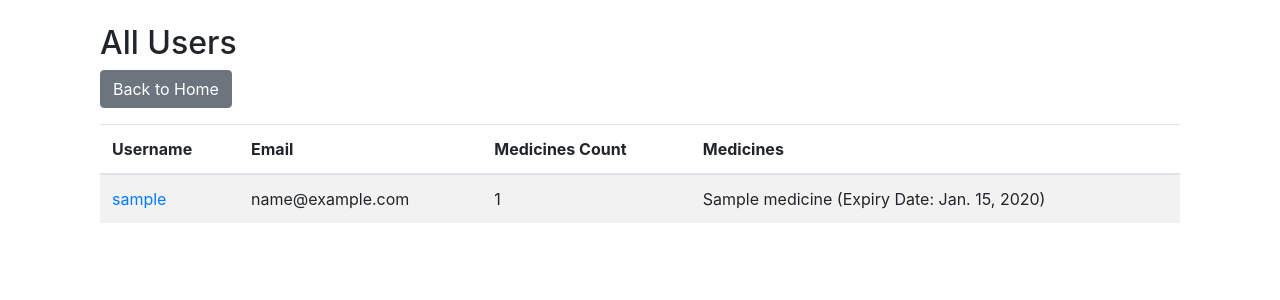
After one commit to aaravchauhan18/first-aid-kit-django, a Django app: page /user-list/ in a window 1280 px wide. The commit adds this page. Shown: the top 300 px of the page. Run offline with Django 5.2, Linux system fonts and the light colour scheme; a user stored in the database is signed in; tables that the repository leaves empty hold one stand-in row (values such as "Sample post").

```diff
--- /dev/null
+++ b/base/templates/base/user_list.html
@@ -0,0 +1,48 @@
+{% extends 'base/main.html' %}
+
+{% block content %}
+
+<div class="container mt-4">
+    <h2>All Users</h2>
+    <div class="mb-3">
+        <a href="{% url 'medicines' %}" class="btn btn-secondary">Back to Home</a>
+    </div>
+    <table class="table table-striped">
+        <thead>
+            <tr>
+                <th scope="col">Username</th>
+                <th scope="col">Email</th>
+                <th scope="col">Medicines Count</th>
+                <th scope="col">Medicines</th>
+                <!-- Add more fields as needed -->
+            </tr>
+        </thead>
+        <tbody>
+            {% for user in users %}
+            <tr>
+                <td><a href="{% url 'user-medicines' user.id %}">{{ user.username }}</a></td>
+                <td>{{ user.email }}</td>
+                <td>
+                    {{ user.medicine_set.count }}
+                </td>
+                <td>
+                    <!-- Display medicines associated with each user -->
+                    {% for medicine in user.medicine_set.all %}
+                        {{ medicine.medicine_name }} (Expiry Date: {{ medicine.expiry_date }})<br>
+                    {% empty %}
+                        No medicines
+                    {% endfor %}
+                </td>
+
+                <!-- Add more columns for other user details or actions -->
+            </tr>
+            {% empty %}
+            <tr>
+                <td colspan="3">No users found.</td>
+            </tr>
+            {% endfor %}
+        </tbody>
+    </table>
+</div>
+
+{% endblock content %}
--- a/base/urls.py
+++ b/base/urls.py
@@ -1,5 +1,5 @@
 from django.urls import path
-from .views import MedicineList, MedicineDetail, MedicineCreate, MedicineUpdate, MedicineDelete, CustomLoginView, RegisterPage, UserMedicineList, contact_view
+from .views import MedicineList, MedicineDetail, MedicineCreate, MedicineUpdate, MedicineDelete, CustomLoginView, RegisterPage, UserMedicineList, contact_view,UserListView
 from django.contrib.auth.views import LogoutView
 
 # from django.contrib.auth import views as auth_views
@@ -15,4 +15,5 @@ urlpatterns = [
     path('medicine-delete/<int:pk>/', MedicineDelete.as_view(), name='medicine-delete'),
     path('user/<int:user_id>/medicines/', UserMedicineList.as_view(), name='user-medicines'),  # User medicines path
     path('contact/', contact_view, name='contact'),
+    path('user-list/', UserListView.as_view(), name='user-list'),
 ]
--- a/base/views.py
+++ b/base/views.py
@@ -20,6 +20,9 @@ from django.shortcuts import render, redirect
 from django.core.mail import send_mail
 from django.conf import settings
 from django.contrib import messages
+
+from django.utils import timezone
+from datetime import timedelta
 # Create your views here.
 
 class CustomLoginView(LoginView):
@@ -53,6 +56,8 @@ class RegisterPage(FormView):
             return redirect('medicines')
         return super(RegisterPage, self).get(*args, **kwargs)
 
+
+
 class MedicineList(LoginRequiredMixin, ListView):
     model = Medicine
     context_object_name = 'medicines'
@@ -66,6 +71,7 @@ class MedicineList(LoginRequiredMixin, ListView):
         else:
             context['medicines'] = context['medicines'].filter(user=self.request.user)  # Regular user sees their medicines
 
+        # Search functionality
         search_input = self.request.GET.get('search-area') or ''
         if search_input:
             context['medicines'] = context['medicines'].filter(
@@ -73,7 +79,14 @@ class MedicineList(LoginRequiredMixin, ListView):
 
         context['search_input'] = search_input
 
+        # Check for expiring medicines
+        one_month_from_now = timezone.now() + timedelta(days=30)
+        expiring_medicines = context['medicines'].filter(expiry_date__lt=one_month_from_now)
+
+        context['expiring_medicines'] = expiring_medicines
+
         return context
+
 
 
 class MedicineDetail(LoginRequiredMixin, DetailView):
@@ -144,9 +157,18 @@ class UserMedicineList(LoginRequiredMixin, ListView):
         context['medicines'] = medicines
         context['search_input'] = search_input
 
+        # Check for expiring medicines
+        one_month_from_now = timezone.now() + timedelta(days=30)
+        expiring_medicines = context['medicines'].filter(expiry_date__lt=one_month_from_now)
+
+        context['expiring_medicines'] = expiring_medicines
+
         return context
 
-
+class UserListView(LoginRequiredMixin, ListView):
+    model = User
+    template_name = 'user_list.html'  # Replace with your template name
+    context_object_name = 'users'
 
 def contact_view(request):
     if request.method == 'POST':
```
Also changed, not shown: base/templates/base/medicine_list.html (+19 -4 lines), base/templates/base/user_medicines.html (+13 -2 lines), base/login_form.py (deleted).
